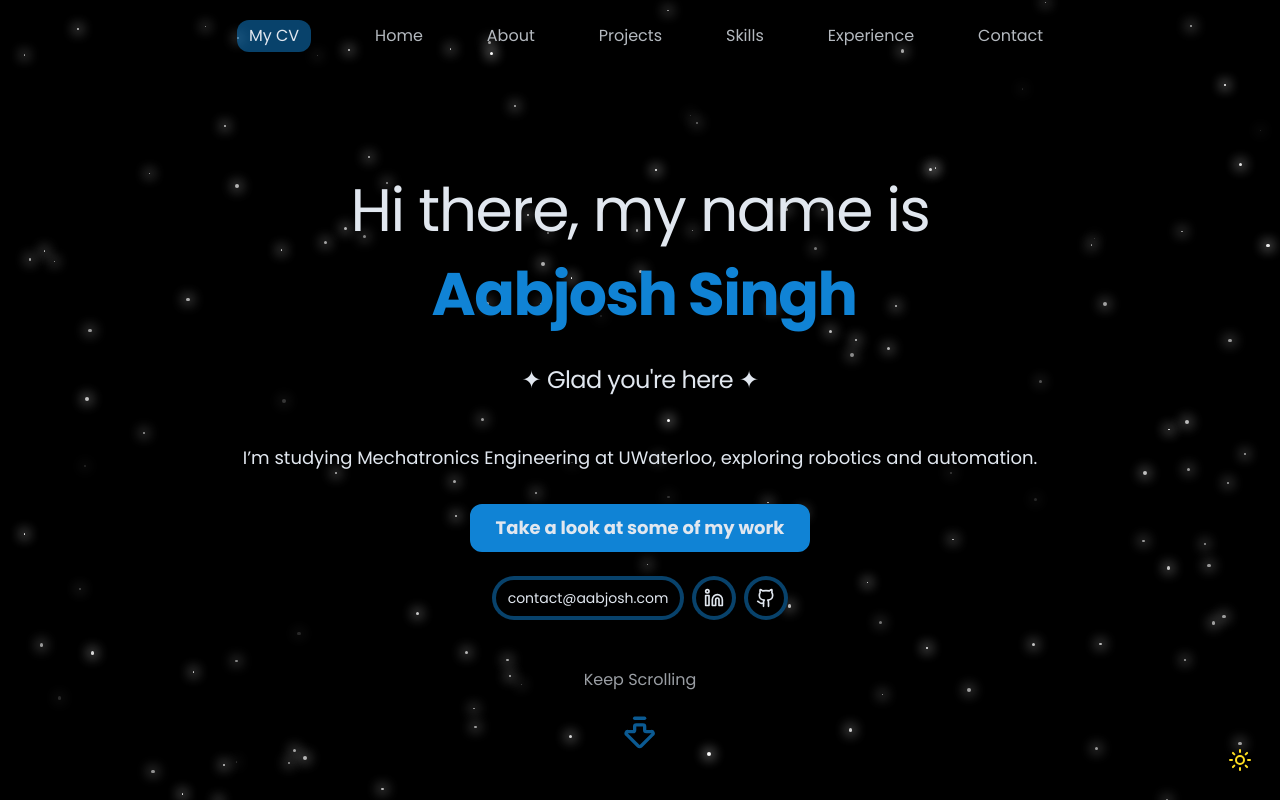
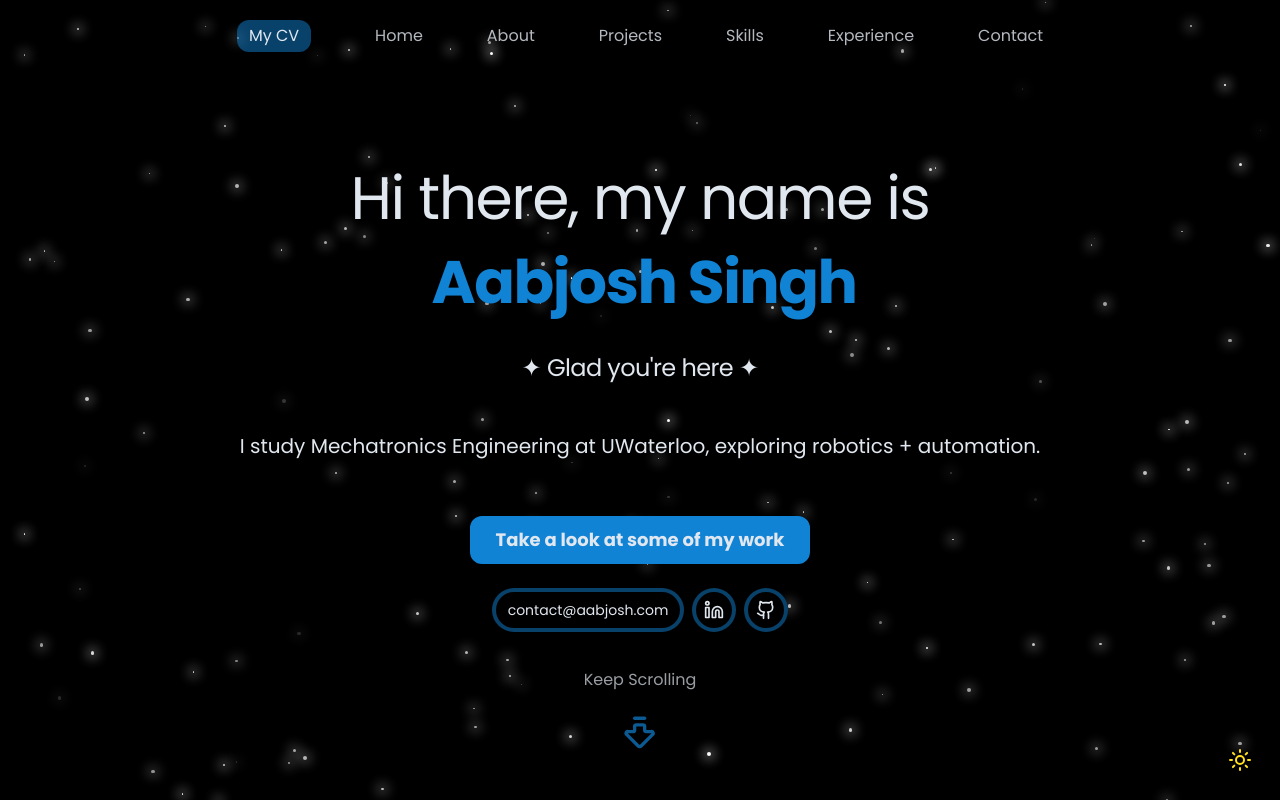
Before and after one commit to Aabjosh/Aabjosh-s-Portfolio, a React (Vite) app: page / in a window 1280 px wide. Shown: the top 800 px of the page. Built offline with nearby package versions, Linux system fonts and the light colour scheme.

Commit message:
changed some light formatting on homesection

```diff
--- a/src/components/HomeSection.jsx
+++ b/src/components/HomeSection.jsx
@@ -21,8 +21,8 @@ export const HomeSection = () => {
                         <span className="opacity-0 animate-fade-in-delay-3">✦ Glad you're here ✦</span>
                     </h2>
 
-                    <p className="text-lg md:xl text-muted-foreground max-2-2xl mx-auto opacity-0 animate-fade-in-delay-4">
-                        I’m studying Mechatronics Engineering at UWaterloo, exploring robotics and automation.
+                    <p className="text-xl md:xl text-muted-foreground max-2-2xl mx-auto opacity-0 animate-fade-in-delay-4 mb-12">
+                        I study Mechatronics Engineering at UWaterloo, exploring robotics + automation.
 
                     </p>
 
```
